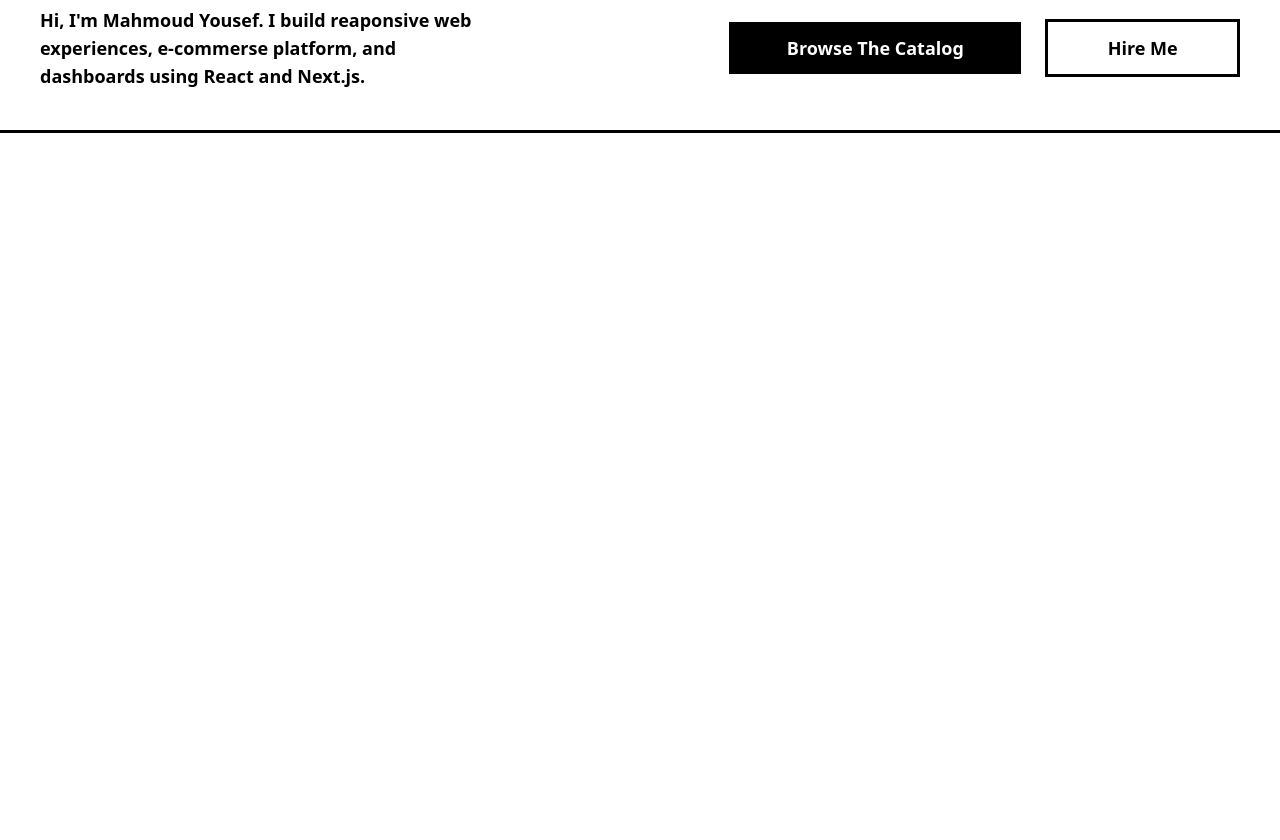
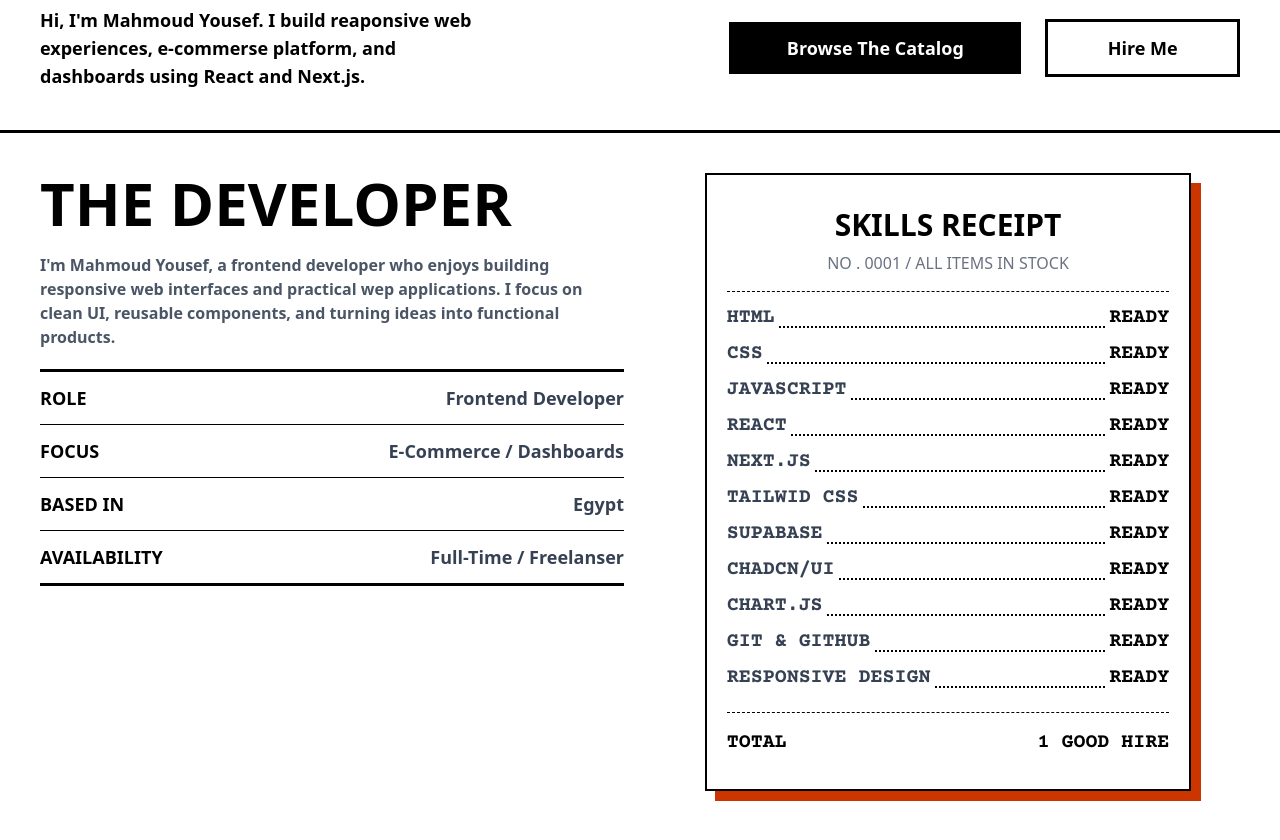
Before and after one commit to mahmoudYousf2005/My-Portfolio, a Next.js app: page / in a window 1280 px wide. Shown: the part 680-1520 px from the top of the page. Before the commit the page ends 853 px from the top, so only its background shows below. Built offline with nearby package versions, Linux system fonts and the light colour scheme.

Commit message:
feat:add Skills section

```diff
--- a/src/app/components/HeroIntro.jsx
+++ b/src/app/components/HeroIntro.jsx
@@ -1,7 +1,7 @@
 
 const HeroIntro = () => {
   return (
-    <div className="p-10 border-y-3 border-black grid grid-cols-1 md:grid-cols-2 mb-10 gap-8">
+    <div className="p-10 border-y-3 border-black grid grid-cols-1 md:grid-cols-2 gap-8">
 
         {/* Text */}
         <div className="">
@@ -14,7 +14,7 @@ const HeroIntro = () => {
 
 
         {/* button */}
-        <div className="flex flex-col md:flex-row justify-end items-center gap-6 mt-8 md:mt-0">
+        <div className="flex flex-col md:flex-row justify-end md:items-center gap-6 mt-8 md:mt-0">
             <button className="py-3 text-white bg-black w-3/6 text-lg font-bold capitalize cursor-pointer">browse the catalog</button>
             <button className="border-3 py-3 capitalize font-bold text-lg w-2/6 cursor-pointer">hire me</button>
         </div>
--- a/src/app/components/NavBar.jsx
+++ b/src/app/components/NavBar.jsx
@@ -1,10 +1,10 @@
 
 const NavBar = () => {
     const nav = [
-        {n:"01" , label:"work" , href:"#work"},
-        {n:"02" , label:"about" , href:"#about"},
-        {n:"03" , label:"skills" , href:"#skills"},
-        {n:"04" , label:"contact" , href:"#contact"},
+        {n:"01" , label:"work" , href:"#Work"},
+        {n:"02" , label:"about" , href:"#About"},
+        {n:"03" , label:"skills" , href:"#Skills"},
+        {n:"04" , label:"contact" , href:"#Contact"},
     ]
   return (
     <div className="flex justify-between flex-col md:flex-row py-5 px-6 border-b-3 border-black">
--- /dev/null
+++ b/src/app/components/Skills.jsx
@@ -0,0 +1,123 @@
+
+const Skills = () => {
+  return (
+    <div className="p-10 grid grid-cols-1 md:grid-cols-2 mb-10 gap-8">
+
+        <div className="">
+
+            <h1 className="text-6xl font-bold uppercase">the developer</h1>
+            <p className="my-5 font-semibold  text-gray-600">I&apos;m Mahmoud Yousef, a frontend developer who enjoys building responsive web
+                interfaces and practical wep applications. I focus on clean UI, reusable components,
+                and turning ideas into functional products.
+            </p>
+
+            <div className="border-y-3 my-5 md:my-0">
+
+                <div className="border-b py-3 flex items-center justify-between">
+
+                    <h3 className=" uppercase font-bold text-lg">role</h3>
+                    <h3 className=" capitalize text-lg text-gray-700 font-semibold">frontend developer</h3>
+
+                </div>
+                <div className="border-b py-3 flex items-center justify-between">
+
+                    <h3 className=" uppercase font-bold text-lg">focus</h3>
+                    <h3 className=" capitalize text-lg text-gray-700 font-semibold">E-commerce / Dashboards</h3>
+
+                </div>
+                <div className="border-b py-3 flex items-center justify-between">
+
+                    <h3 className=" uppercase font-bold text-lg">based in </h3>
+                    <h3 className=" capitalize text-lg text-gray-700 font-semibold">egypt</h3>
+
+                </div>
+                <div className="py-3 flex items-center justify-between">
+
+                    <h3 className=" uppercase font-bold text-lg">availability</h3>
+                    <h3 className=" capitalize text-lg text-gray-700 font-semibold">full-time / freelanser</h3>
+
+                </div>
+
+            </div>
+
+        </div>
+{/* ============================================================ */}
+        <div className="border-2 w-12/12 md:w-10/12 mx-auto shadow-[10px_10px] shadow-orange-700 py-8 px-5">
+
+            <div className="text-center uppercase">
+                <h1 className="text-3xl font-bold">skills receipt</h1>
+                <h4 className="text-gray-500 my-2">no . 0001 / all items in stock</h4>
+            </div>
+
+            <div className="border-y border-dashed py-3 font-label text-xl my-4">
+
+                <div className=" uppercase flex justify-between mb-2">
+                    <h3 className="font-semibold text-gray-700">html</h3>
+                    <h3 className="border-b-2 border-dotted flex-1  -translate-y-1 mx-1"></h3>
+                    <h3 className="font-bold ">ready</h3>
+                </div>
+                <div className=" uppercase flex justify-between mb-2">
+                    <h3 className="font-semibold text-gray-700">css</h3>
+                    <h3 className="border-b-2 border-dotted flex-1  -translate-y-1 mx-1"></h3>
+                    <h3 className="font-bold ">ready</h3>
+                </div>
+                <div className=" uppercase flex justify-between mb-2">
+                    <h3 className="font-semibold text-gray-700">javascript</h3>
+                    <h3 className="border-b-2 border-dotted flex-1  -translate-y-1 mx-1"></h3>
+                    <h3 className="font-bold ">ready</h3>
+                </div>
+                <div className=" uppercase flex justify-between mb-2">
+                    <h3 className="font-semibold text-gray-700">react</h3>
+                    <h3 className="border-b-2 border-dotted flex-1  -translate-y-1 mx-1"></h3>
+                    <h3 className="font-bold ">ready</h3>
+                </div>
+                <div className=" uppercase flex justify-between mb-2">
+                    <h3 className="font-semibold text-gray-700">next.js</h3>
+                    <h3 className="border-b-2 border-dotted flex-1  -translate-y-1 mx-1"></h3>
+                    <h3 className="font-bold ">ready</h3>
+                </div>
+                <div className=" uppercase flex justify-between mb-2">
+                    <h3 className="font-semibold text-gray-700">tailwid css</h3>
+                    <h3 className="border-b-2 border-dotted flex-1  -translate-y-1 mx-1"></h3>
+                    <h3 className="font-bold ">ready</h3>
+                </div>
+                <div className=" uppercase flex justify-between mb-2">
+                    <h3 className="font-semibold text-gray-700">supabase</h3>
+                    <h3 className="border-b-2 border-dotted flex-1  -translate-y-1 mx-1"></h3>
+                    <h3 className="font-bold ">ready</h3>
+                </div>
+                <div className=" uppercase flex justify-between mb-2">
+                    <h3 className="font-semibold text-gray-700">chadcn/ui</h3>
+                    <h3 className="border-b-2 border-dotted flex-1  -translate-y-1 mx-1"></h3>
+                    <h3 className="font-bold ">ready</h3>
+                </div>
+                <div className=" uppercase flex justify-between mb-2">
+                    <h3 className="font-semibold text-gray-700">chart.js</h3>
+                    <h3 className="border-b-2 border-dotted flex-1  -translate-y-1 mx-1"></h3>
+                    <h3 className="font-bold ">ready</h3>
+                </div>
+                <div className=" uppercase flex justify-between mb-2">
+                    <h3 className="font-semibold text-gray-700">git & github</h3>
+                    <h3 className="border-b-2 border-dotted flex-1  -translate-y-1 mx-1"></h3>
+                    <h3 className="font-bold ">ready</h3>
+                </div>
+                <div className=" uppercase flex justify-between mb-2">
+                    <h3 className="font-semibold text-gray-700">responsive design</h3>
+                    <h3 className="border-b-2 border-dotted flex-1  -translate-y-1 mx-1"></h3>
+                    <h3 className="font-bold ">ready</h3>
+                </div>
+
+            </div>
+
+            <div className="flex justify-between uppercase text-xl font-bold font-label">
+                <h3>total</h3>
+                <h3>1 good hire</h3>
+            </div>
+
+        </div>
+
+    </div>
+  )
+}
+
+export default Skills
--- a/src/app/page.js
+++ b/src/app/page.js
@@ -2,6 +2,7 @@ import AnnouncementBar from "./components/AnnouncementBar"
 import NavBar from "./components/NavBar"
 import Hero from "./components/Hero"
 import HeroIntro from "./components/HeroIntro"
+import Skills from "./components/Skills"
 export default function Home() {
   return (
    <div className="">
@@ -9,6 +10,7 @@ export default function Home() {
     <NavBar />
     <Hero />
     <HeroIntro />
+    <Skills />
    </div>
   )
 }
```
